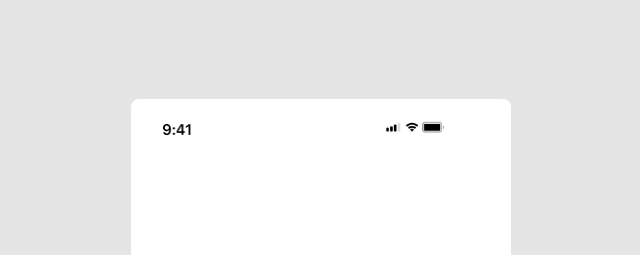
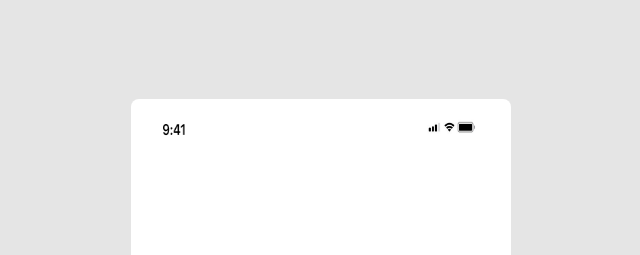
Before and after one commit to taiszimerer/labeddit-front, a React (Create React App) app: page /login in a window 1280 px wide. Shown: the top 255 px of the page, without its empty margins (319-959 px from the left). Built offline with nearby package versions, Linux system fonts and the light colour scheme.

Commit message:
fix: header atualizado

```diff
--- a/src/components/Header.js
+++ b/src/components/Header.js
@@ -7,8 +7,8 @@ const Header = () => {
     return (
         <div>
             <Flex >
-                <Stack flexDirection={'row'} maxW={'lg'} py={12} px={-5} align={'center'}>
-                    <Stack flexDirection={'row'} marginRight={'180px'}>
+                <Stack flexDirection={'row'} maxW={'428px'} py={12} px={-5} align={'center'}>
+                    <Stack flexDirection={'row'} marginRight={'230px'}>
                         <Image
                             marginTop={'-55px'}
                             src={hour}
@@ -26,7 +26,6 @@ const Header = () => {
                             alt="icon-signal"
                         />
                     </Stack>
-
                 </Stack>
             </Flex>
 
```
